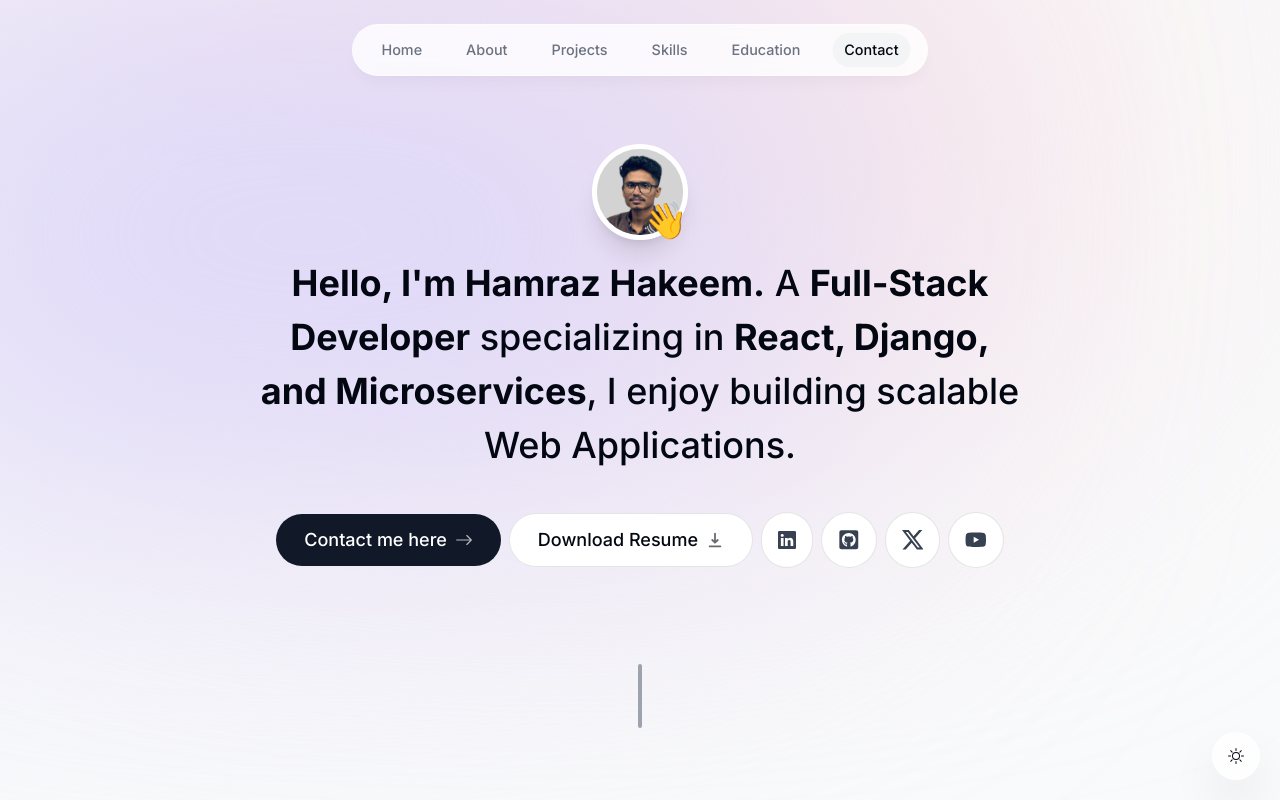
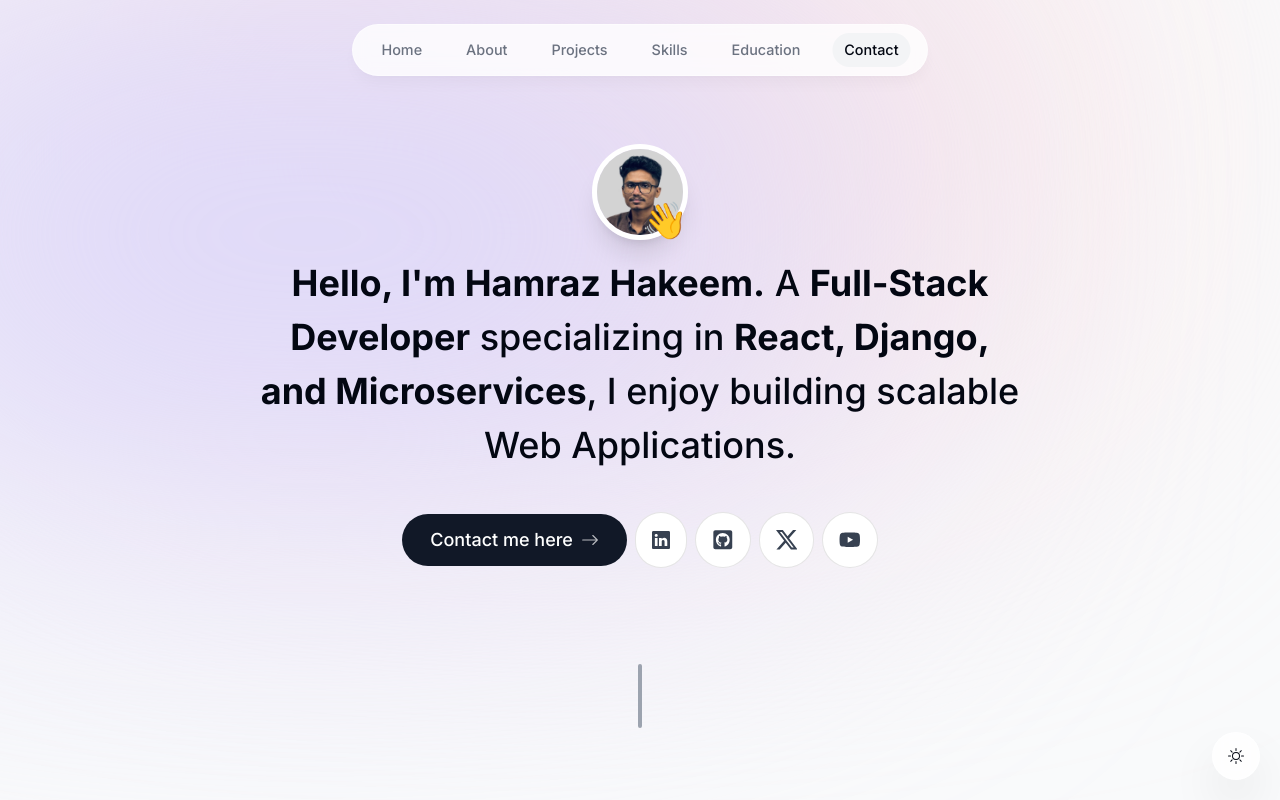
Before and after one commit to hamrazhakeem/portfolio, a Next.js app: page / in a window 1280 px wide. Shown: the top 800 px of the page. Built offline with nearby package versions, Linux system fonts and the light colour scheme; no server answers.

Commit message:
chore: remove download resume

```diff
--- a/components/intro.tsx
+++ b/components/intro.tsx
@@ -5,7 +5,7 @@ import React from 'react'
 import { motion } from "framer-motion";
 import Link from 'next/link';
 import { BsArrowRight, BsLinkedin, BsTwitterX } from 'react-icons/bs';
-import { HiDownload } from 'react-icons/hi';
+// import { HiDownload } from 'react-icons/hi';
 import { FaGithubSquare, FaYoutube } from 'react-icons/fa';
 import { useSectionInView } from "@/lib/hooks";
 import { useActiveSectionContext } from "@/context/active-section-context";
@@ -87,14 +87,14 @@ const { setActiveSection, setTimeOfLastClick } = useActiveSectionContext();
           <BsArrowRight className="opacity-70 group-hover:translate-x-1 transition" />
         </Link>
 
-        <a
+        {/* <a
           className="group bg-white px-7 py-3 flex items-center gap-2 rounded-full outline-none focus:scale-110 hover:scale-110 active:scale-105 transition cursor-pointer borderBlack dark:bg-white/10"
           href="/Hamrazudheen_Hakkim_Resume.pdf"
           download
         >
           Download Resume{" "}
           <HiDownload className="opacity-60 group-hover:translate-y-1 transition" />
-        </a>
+        </a> */}
 
         <div className="flex gap-2">
           <a
```
Also changed, not shown: 1 other file (tests, documents, lock files or other folders).
